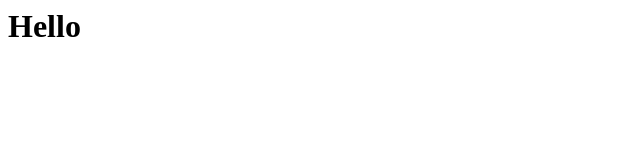
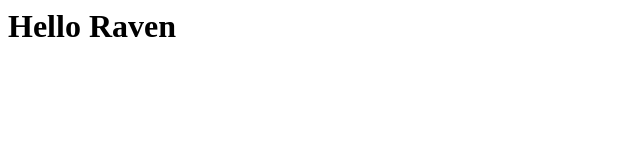
Before and after one commit to MairoJack/raven, a plain HTML site: page admin/index.html in a window 1280 px wide. Shown: the whole page, without its empty margins (0-640 px from the left). Drawn offline with Linux system fonts and the light colour scheme.

Commit message:
hello raven

```diff
--- a/admin/index.html
+++ b/admin/index.html
@@ -1,6 +1,9 @@
 <html>
-    <head></head>
-    <body>
-        <h1>Hello</h1>
-    </body>
+
+<head></head>
+
+<body>
+  <h1>Hello Raven</h1>
+</body>
+
 </html>
```
